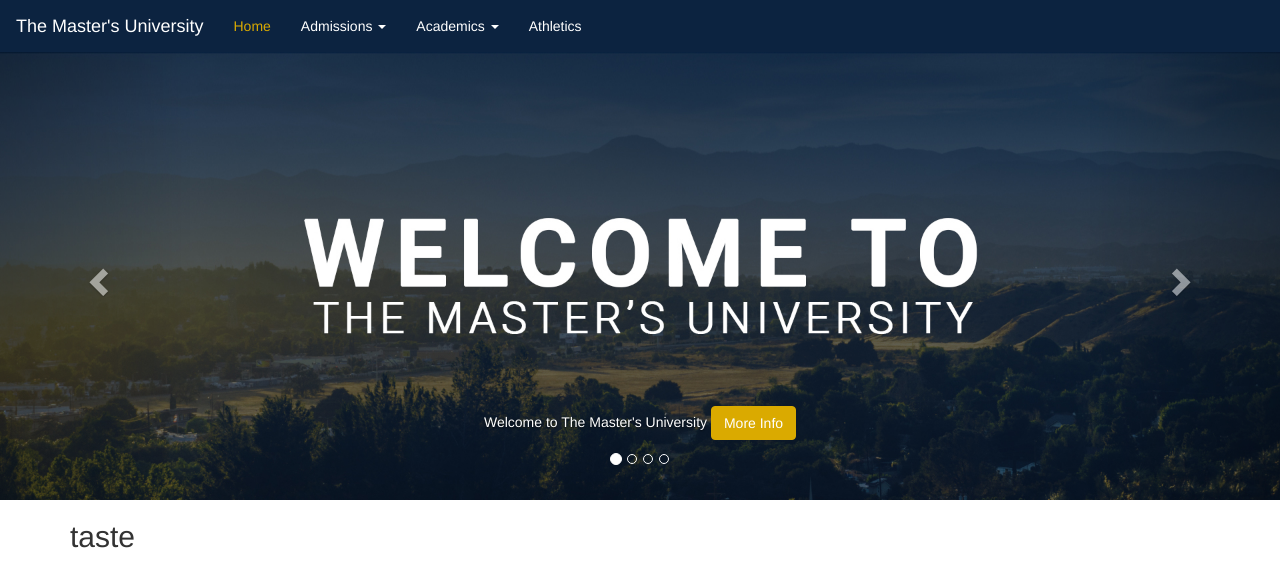
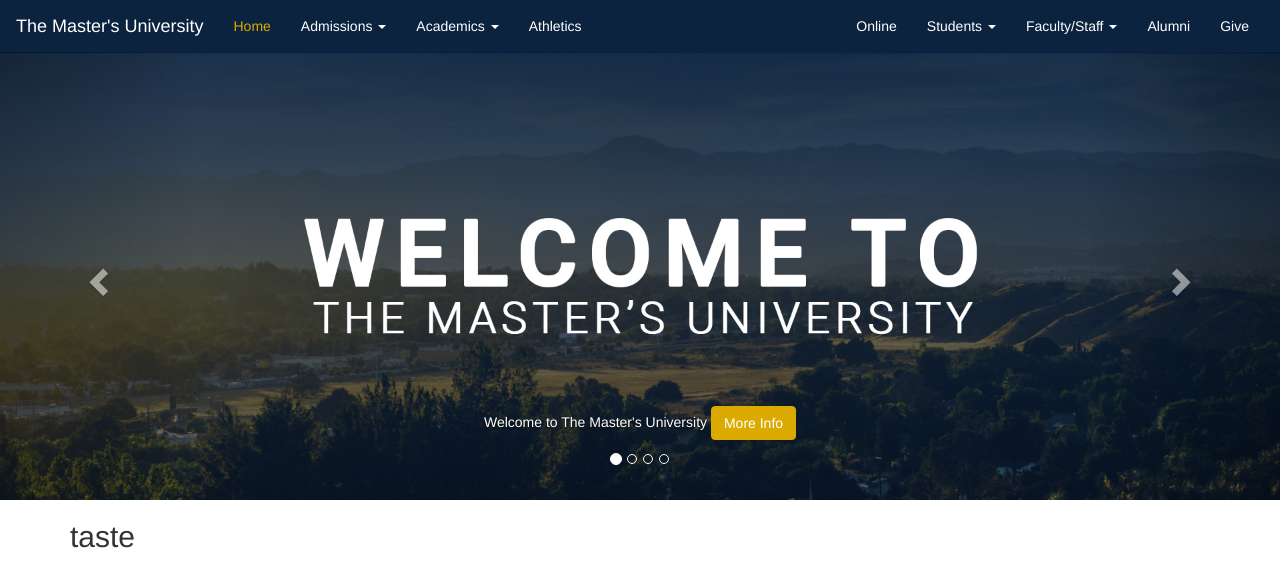
Before and after one commit to gerdums/masters-old, a Jekyll site: the page built from index.html, in a window 1280 px wide. Shown: the top 587 px of the page. Built offline with Jekyll 4.4.1, drawn with Linux system fonts in a browser that asks for light colours; nearby versions of some CDN libraries.

Commit message:
added collapsing nav bar

```diff
--- a/_includes/header.html
+++ b/_includes/header.html
@@ -2,8 +2,14 @@
 <nav class="navbar navbar-inverse">
   <div class="container-fluid">
     <div class="navbar-header">
+      <button type="button" class="navbar-toggle" data-toggle="collapse" data-target="#myNavbar">
+      <span class="icon-bar"></span>
+      <span class="icon-bar"></span>
+      <span class="icon-bar"></span>
+      </button>
       <a class="navbar-brand" href="{{ site.baseurl }}">{{ site.title }}</a>
     </div>
+    <div class="collapse navbar-collapse" id="myNavbar">
     <ul class="nav navbar-nav">
       <li class="active"><a href="#">Home</a></li>
       <li class="dropdown">
@@ -27,6 +33,39 @@
       </li>
       <li><a href="#">Athletics</a></li>
     </ul>
+    <ul class="nav navbar-nav navbar-right">
+      <li><a href="#">Online</a></li>
+      <li class="dropdown">
+        <a class="dropdown-toggle" data-toggle="dropdown" href="#">Students
+        <span class="caret"></span></a>
+        <ul class="dropdown-menu">
+          <li><a href="#">Student Life</a></li>
+          <li><a href="#">Canvas</a></li>
+          <li><a href="#">Self Service</a></li>
+          <li><a href="#">Content Managment</a></li>
+          <li><a href="#">library</a></li>
+          <li><a href="#">Caf Menu</a></li>
+          <li><a href="#">Email</a></li>
+          <li><a href="#">Printers</a></li>
+        </ul>
+      </li>
+      <li class="dropdown">
+        <a class="dropdown-toggle" data-toggle="dropdown" href="#">Faculty/Staff
+        <span class="caret"></span></a>
+        <ul class="dropdown-menu">
+          <li><a href="#">Canvas</a></li>
+          <li><a href="#">Self Service</a></li>
+          <li><a href="#">Content Managment</a></li>
+          <li><a href="#">Email</a></li>
+          <li><a href="#">Marketing Request</a></li>
+          <li><a href="#">Chapel Announcement Request</a></li>
+          <li><a href="#">ADP Login</a></li>
+        </ul>
+      </li>
+      <li><a href="#">Alumni</a></li>
+      <li><a href="#">Give</a></li>
+    </ul>
+   </div>
   </div>
 </nav>
 </header>
```
